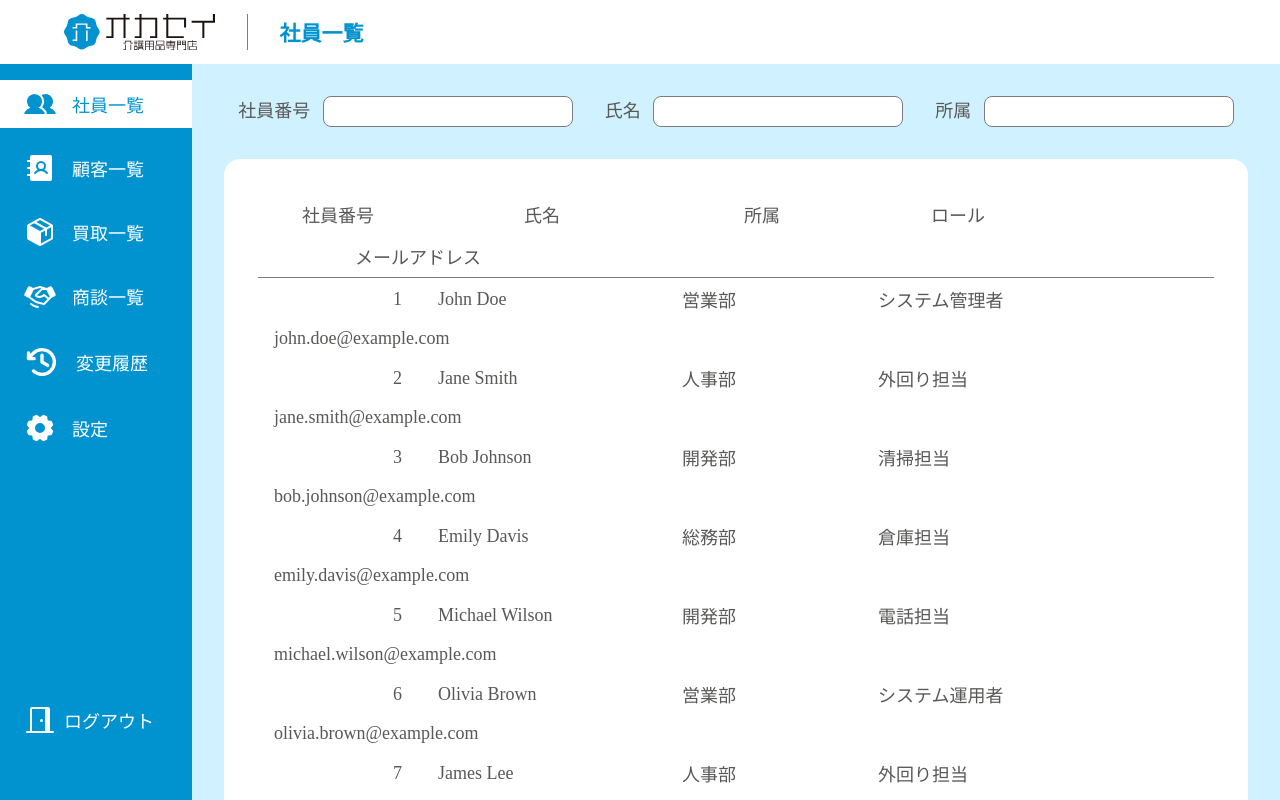
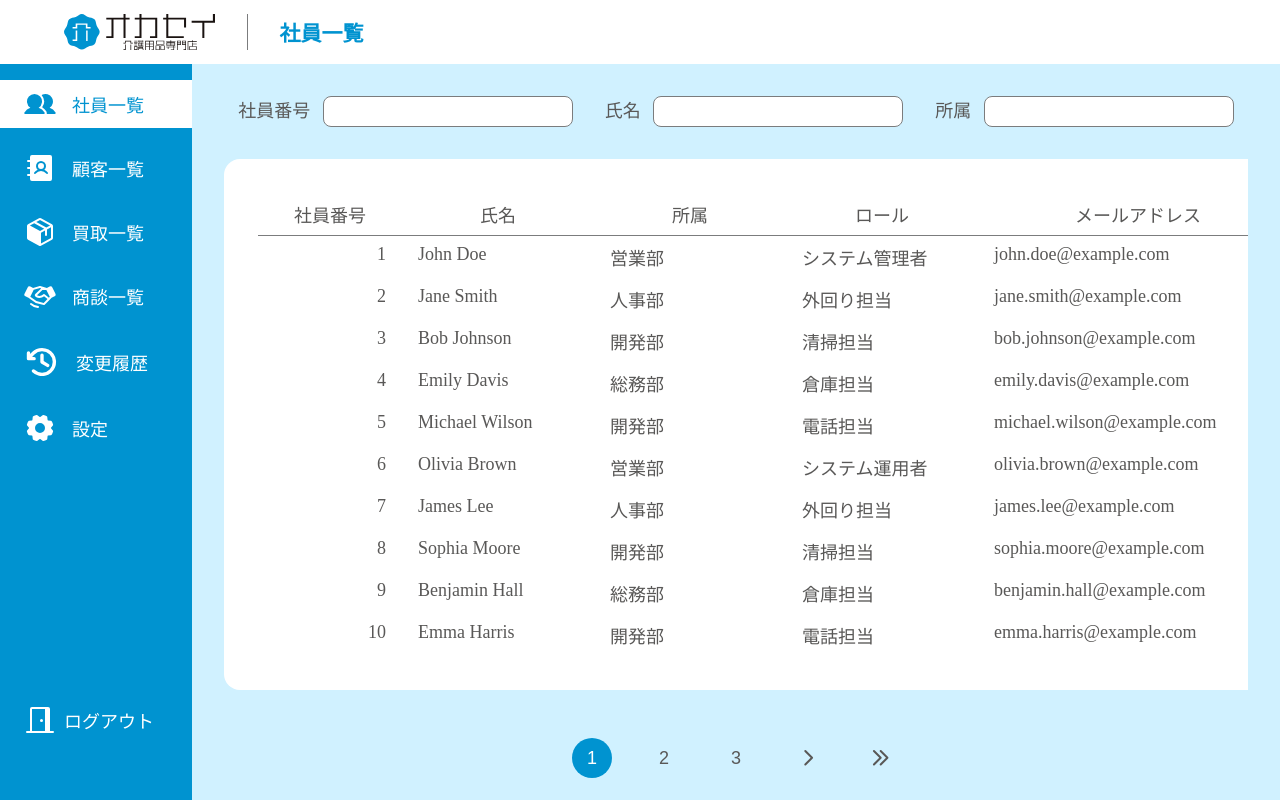
Before and after one commit to studioexu/okasei-business-create, a SvelteKit app: page /users in a window 1280 px wide. Shown: the top 800 px of the page. Built offline with nearby package versions, Linux system fonts and the light colour scheme.

Commit message:
debug: テーブルを折り返さず横スクロール

```diff
--- a/src/routes/users/+page.svelte
+++ b/src/routes/users/+page.svelte
@@ -185,9 +185,9 @@
 		<thead>
 			<tr>
 				<th class="employee-number">社員番号</th>
-				<th class="name">氏名</th>
-				<th class="belongs-to">所属</th>
-				<th class="role">ロール</th>
+				<th>氏名</th>
+				<th>所属</th>
+				<th>ロール</th>
 				<th class="email">メールアドレス</th>
 				{#if isAdmin}
 					<th class="icon" />
@@ -200,7 +200,7 @@
 				{#each dividedUsers[current] as user, index}
 					<tr>
 						<td class="employee-number">{user.employeeNumber}</td>
-						<td class="name">{user.name}</td>
+						<td>{user.name}</td>
 						<td>{user.belongsTo}</td>
 						<td>{user.role}</td>
 						<td class="email">{user.email}</td>
@@ -287,10 +287,12 @@
 	}
 
 	.users {
-		display: flex;
-		justify-content: end;
-		flex-wrap: wrap;
+		overflow-x: overlay;
 		margin-bottom: 48px;
+
+		&::-webkit-scrollbar {
+			height: 0;
+		}
 
 		&-table {
 			width: 100%;
@@ -300,9 +302,11 @@
 
 			thead,
 			tbody {
-				display: flex;
-				justify-content: center;
-				flex-wrap: wrap;
+				display: block;
+
+				tr {
+					display: flex;
+				}
 			}
 
 			thead tr {
@@ -321,11 +325,7 @@
 			}
 
 			.employee-number {
-				width: 160px;
-			}
-
-			.name {
-				width: 240px;
+				width: 144px;
 			}
 
 			.email {
```
